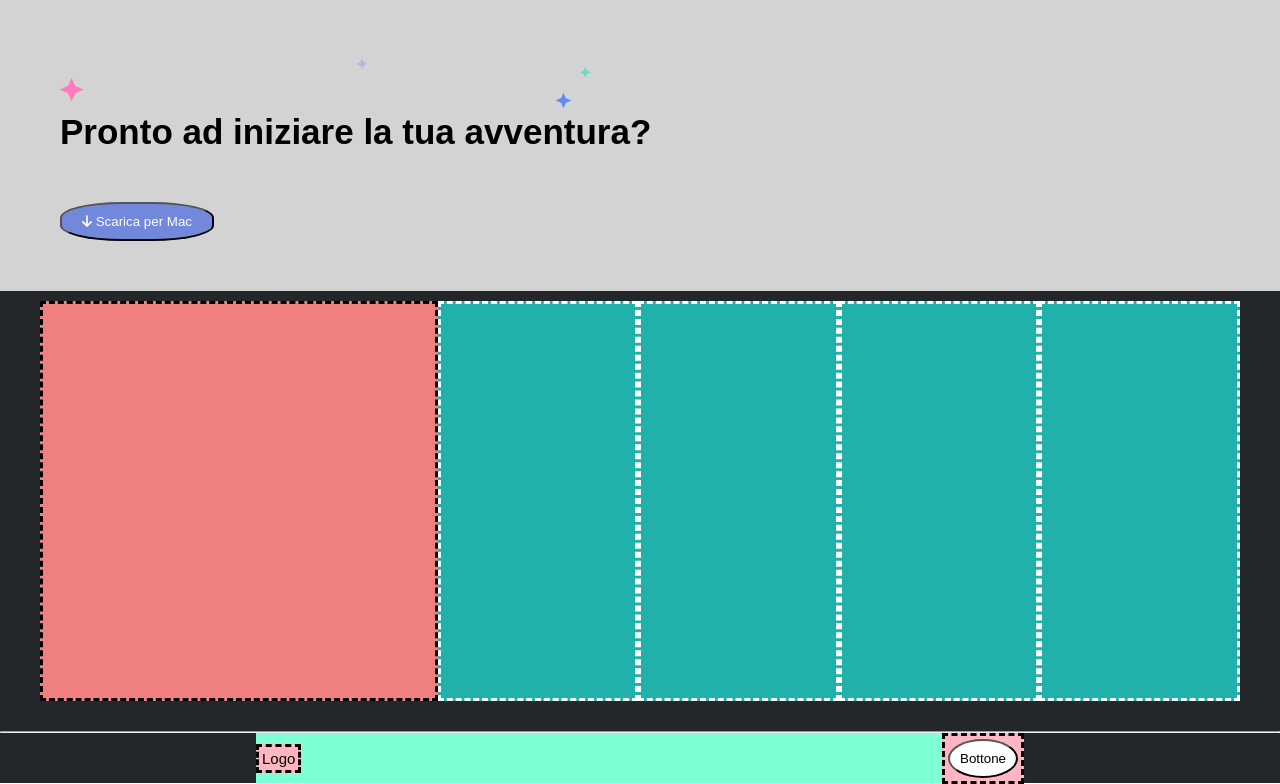
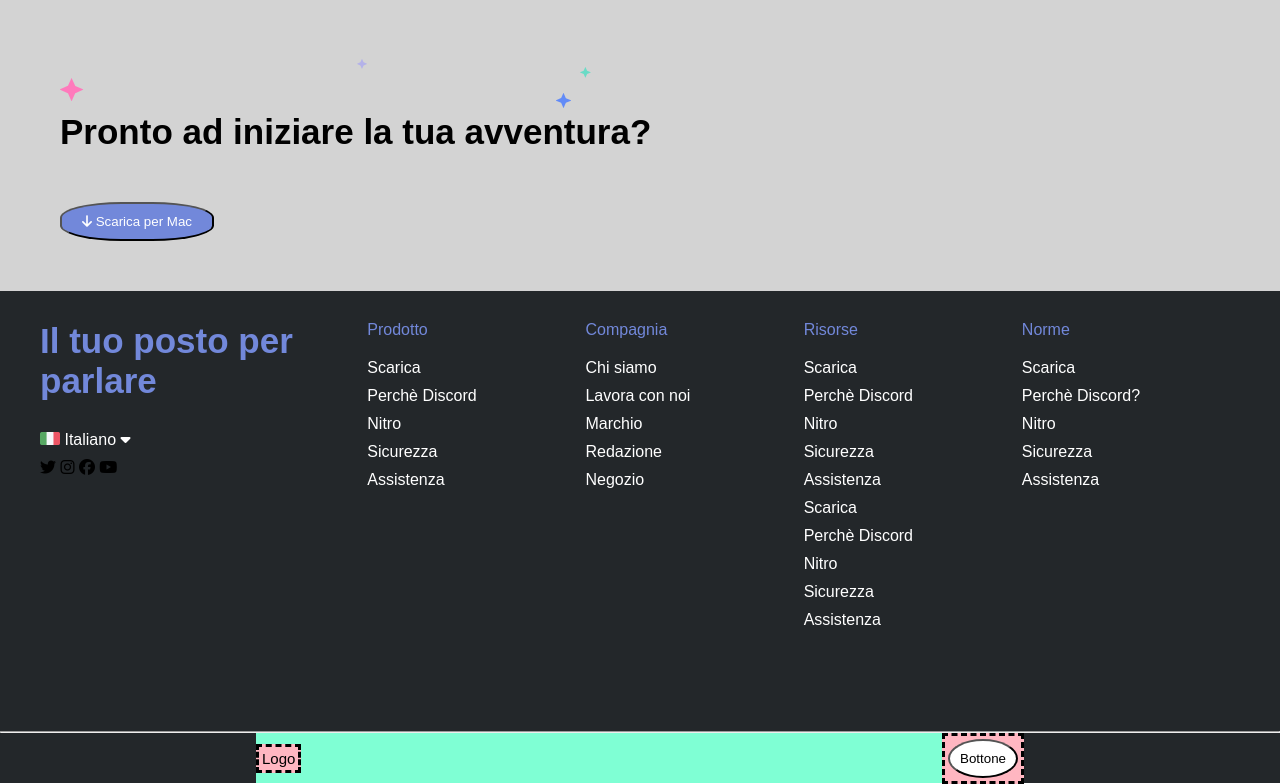
Before and after one commit to AndreaRispoli97/htmlcss-discord, a plain HTML site: page index.html in a window 1280 px wide. Shown: the part 2631-3415 px from the top of the page. Drawn offline with Linux system fonts and the light colour scheme.

Commit message:
feat: aggiunto inizio footer con immagine italia

```diff
--- a/css/style.css
+++ b/css/style.css
@@ -47,7 +47,7 @@ main > section {
   padding-top:30px;
 }
 
-ul {
+.lista1 {
   display: flex;
   justify-content: space-around;
   list-style-type: none;
@@ -196,20 +196,43 @@ padding: 30px 250px;
 
 /* Parte Footer */
 
+.h1-blue{
+  color:#7288da;
+
+}
+
+.Italia{
+  width: 20px;
+}
+
+.style-none{
+  list-style-type: none;
+  padding-top:20px;
+}
+
+.capolista{
+  color:#7288da;
+  size: 15px;
+  padding-bottom:10px;
+}
+
+.lista{
+  color:#fff;
+  padding-top:10px;
+
+}
+
 .footer-big {
-  background-color: #f08080;
-  display: flex;
-  align-items: center;
-  width: 80%;
-  border-style:dashed;
+  background-color: #23272a;
+  width: 60%;
+  border-style:none;
+  padding-top:20px
 }
 
 .footer-small {
-  background-color: #20b2aa;
+  background-color: #23272a;
   display: flex;
-  border-style:dashed;
   width: 40%;
-  border-color: #fff;
 }
 
 .padding-top {
--- a/index.html
+++ b/index.html
@@ -18,7 +18,7 @@
             <div class="barra">
                 <div class="tab blu-button"><img src="/img/logo.svg"></div>
                 <div class="tab blu-button">
-                    <ul>
+                    <ul class="lista1">
                         <li>Scarica</li>
                         <li>Perchè Discord?</li>
                         <li>Nitro</li>
@@ -117,11 +117,56 @@
         <section class="bg-black padding-top">
             <div class="container">
                 <div class="row">
-                    <div class="footer-big col"></div>
-                    <div class="footer-small col"></div>
-                    <div class="footer-small col"></div>
-                    <div class="footer-small col"></div>
-                    <div class="footer-small col"></div>
+                    <div class="footer-big col">
+                        <h1 class="h1-blue">Il tuo posto per parlare</h1>
+                        <p style="color: white;"><img src="/img/ita.png" class="Italia"> Italiano <i class="fa-solid fa-caret-down"></i></p>
+                        <p style="padding-top: 10px;"><i class="fa-brands fa-twitter"></i>   <i class="fa-brands fa-instagram"></i>   <i class="fa-brands fa-facebook"></i>   <i class="fa-brands fa-youtube"></i></p>
+                    </div>
+                    <div class="footer-small col">
+                        <ul class="style-none">
+                            <li class="capolista">Prodotto</li>
+                            <li class="lista">Scarica</li>
+                            <li class="lista">Perchè Discord</li>
+                            <li class="lista">Nitro</li>
+                            <li class="lista">Sicurezza</li>
+                            <li class="lista">Assistenza</li>
+                        </ul>
+                    </div>
+                    <div class="footer-small col">
+                        <ul class="style-none">
+                            <li class="capolista">Compagnia</li>
+                            <li class="lista">Chi siamo</li>
+                            <li class="lista">Lavora con noi</li>
+                            <li class="lista">Marchio</li>
+                            <li class="lista">Redazione</li>
+                            <li class="lista">Negozio</li>
+                        </ul>
+                    </div>
+                    <div class="footer-small col">
+                        <ul class="style-none">
+                            <li class="capolista">Risorse</li>
+                            <li class="lista">Scarica</li>
+                            <li class="lista">Perchè Discord</li>
+                            <li class="lista">Nitro</li>
+                            <li class="lista">Sicurezza</li>
+                            <li class="lista">Assistenza</li>
+                            <li class="lista">Scarica</li>
+                            <li class="lista">Perchè Discord</li>
+                            <li class="lista">Nitro</li>
+                            <li class="lista">Sicurezza</li>
+                            <li class="lista">Assistenza</li>
+                        </ul>
+                    </div>
+                    <div class="footer-small col">
+                        <ul class="style-none">
+                            <li class="capolista">Norme</li>
+                            <li class="lista">Scarica</li>
+                            <li class="lista">Perchè Discord?</li>
+                            <li class="lista">Nitro</li>
+                            <li class="lista">Sicurezza</li>
+                            <li class="lista">Assistenza</li>
+                        </ul>
+                    </div>
                 </div>
             </div>
         </section>
```
Also changed, not shown: img/ita.png (added).
